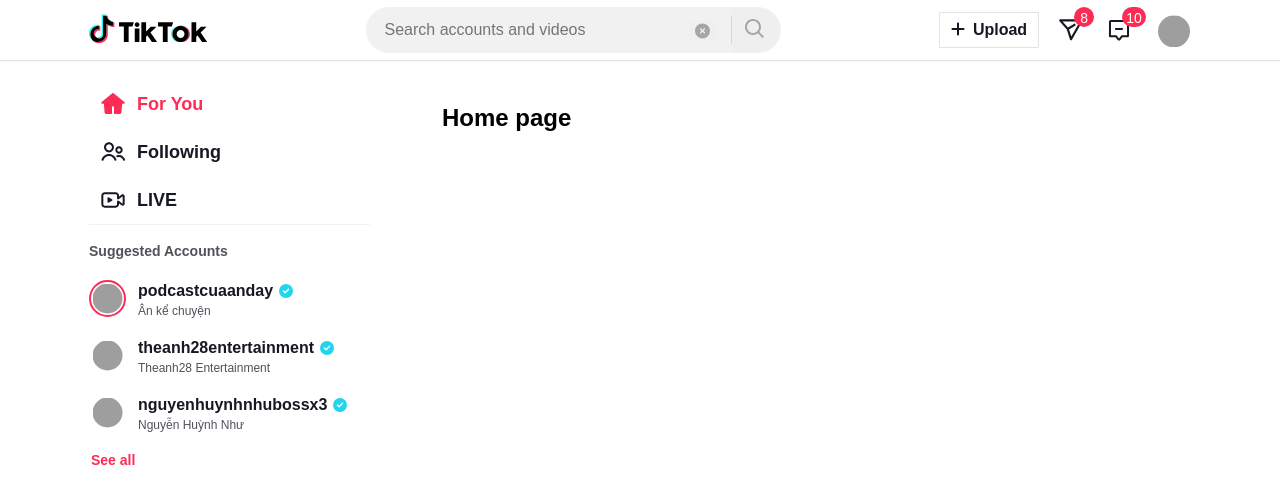
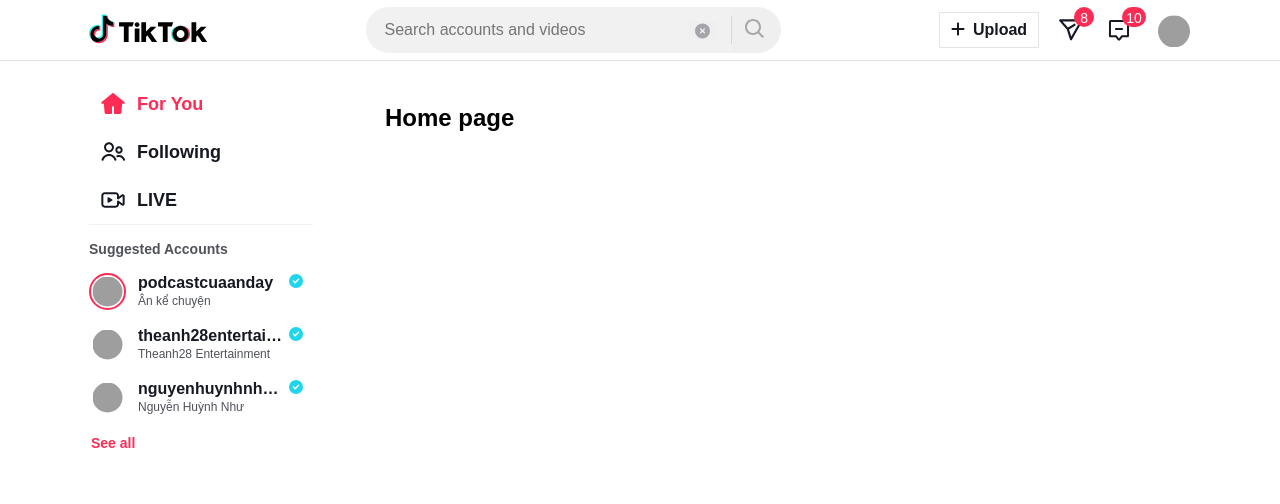
Before and after one commit to immanh/Tiktok-UI, a React (Create React App) app: page / in a window 1280 px wide. Shown: the top 504 px of the page. Built offline with nearby package versions, Linux system fonts and the light colour scheme; grey boxes are pictures that could not be loaded; a web font is replaced by a local one.

Commit message:
fix overflow text bug account

```diff
--- a/src/api/dataApi.js
+++ b/src/api/dataApi.js
@@ -8,7 +8,7 @@ const suggestedAcc = [
     },
     {
         avatar: 'https://p16-sign-va.tiktokcdn.com/tos-useast2a-avt-0068-aiso/65d3c6b1d1e205c75536ccf1f26d552d~c5_100x100.jpeg?x-expires=1681740000&x-signature=0dFdPf22qIoJrJAzVTjE0CwiMn0%3D',
-        full_name: 'theanh28entertainment',
+        full_name: 'theanh28entertainmentssssssssssssssssssssssssssssssssssssss',
         nickname: 'Theanh28 Entertainment',
         tick: true,
         live: false,
--- a/src/components/AccountItem/AccountItem.module.scss
+++ b/src/components/AccountItem/AccountItem.module.scss
@@ -31,6 +31,10 @@
     font-size: 1.4rem;
     color: rgb(32, 213, 236);
     margin-left: 6px;
+    // height: 16px;
+    transform: translateY(-5px);
+    display: inline-block;
+    // align-items: flex-start;
 }
 
 .nickname {
--- a/src/layouts/Common/Sidebar/SuggestAccounts/SuggestAccount.module.scss
+++ b/src/layouts/Common/Sidebar/SuggestAccounts/SuggestAccount.module.scss
@@ -4,7 +4,9 @@
 .accounts {
     padding: 16px 0;
     border-top: 0.5px solid rgba(22, 24, 35, 0.06);
-    // width: 224px;
+    // max-width: 224px;
+    width: 224px;
+    line-height: initial;
 }
 .label {
     margin: 0 0 8px 0;
@@ -14,8 +16,8 @@
 }
 // Account Item
 .suggested-account {
-    margin-left: -16px;
-    // padding: 4px;
+    margin-left: -8px;
+    padding: 8px;
     & > img {
         width: 37px;
         height: 37px;
@@ -27,19 +29,20 @@
     }
 }
 .suggsted-info {
+    width: 100%;
+    margin-bottom: 0;
     & > h4 {
         span {
+            width: 145px;
+            display: inline-block;
             color: rgb(22, 24, 35);
             font-weight: 700;
             font-size: 1.6rem;
-            // display: -webkit-box;
-            // -webkit-box-orient: vertical;
-            // -webkit-line-clamp: 2;
-            // overflow-x: hidden;
             text-overflow: ellipsis;
             overflow: hidden;
             white-space: nowrap;
-            max-width: 145px;
+            line-height: initial;
+            margin-top: -2px;
         }
     }
     span {
--- a/src/layouts/DefaultLayout/DefaultLayout.module.scss
+++ b/src/layouts/DefaultLayout/DefaultLayout.module.scss
@@ -5,7 +5,7 @@
 }
 .container {
     display: grid;
-    grid-template-columns: 3fr 8fr;
+    grid-template-columns: 2fr 9fr;
     max-width: 100%;
     grid-template-rows: 1fr;
     width: var(--default-layout-width);
```
Also changed, not shown: src/layouts/Common/Header/Header.module.scss (line endings or trailing spaces).
